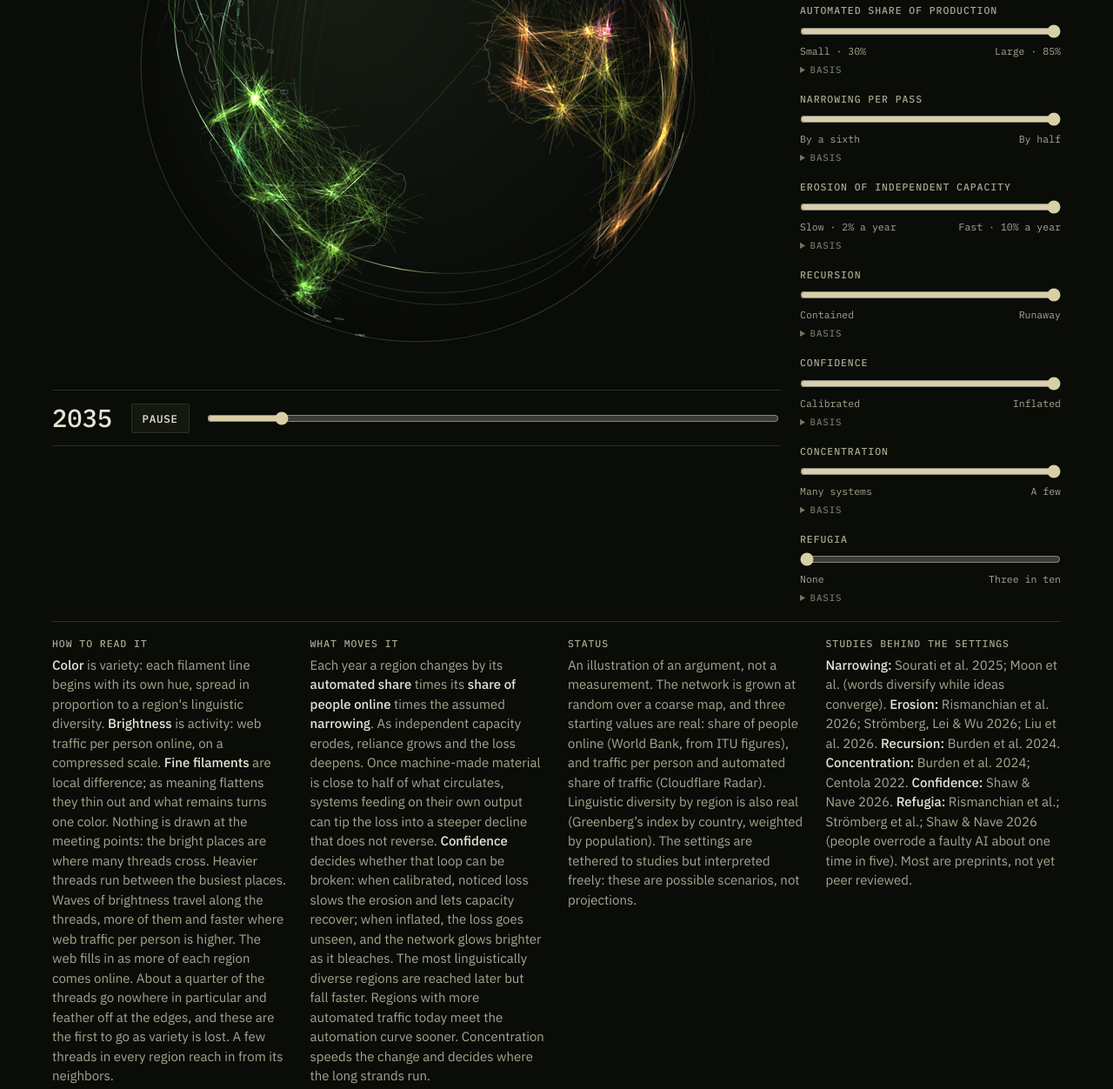
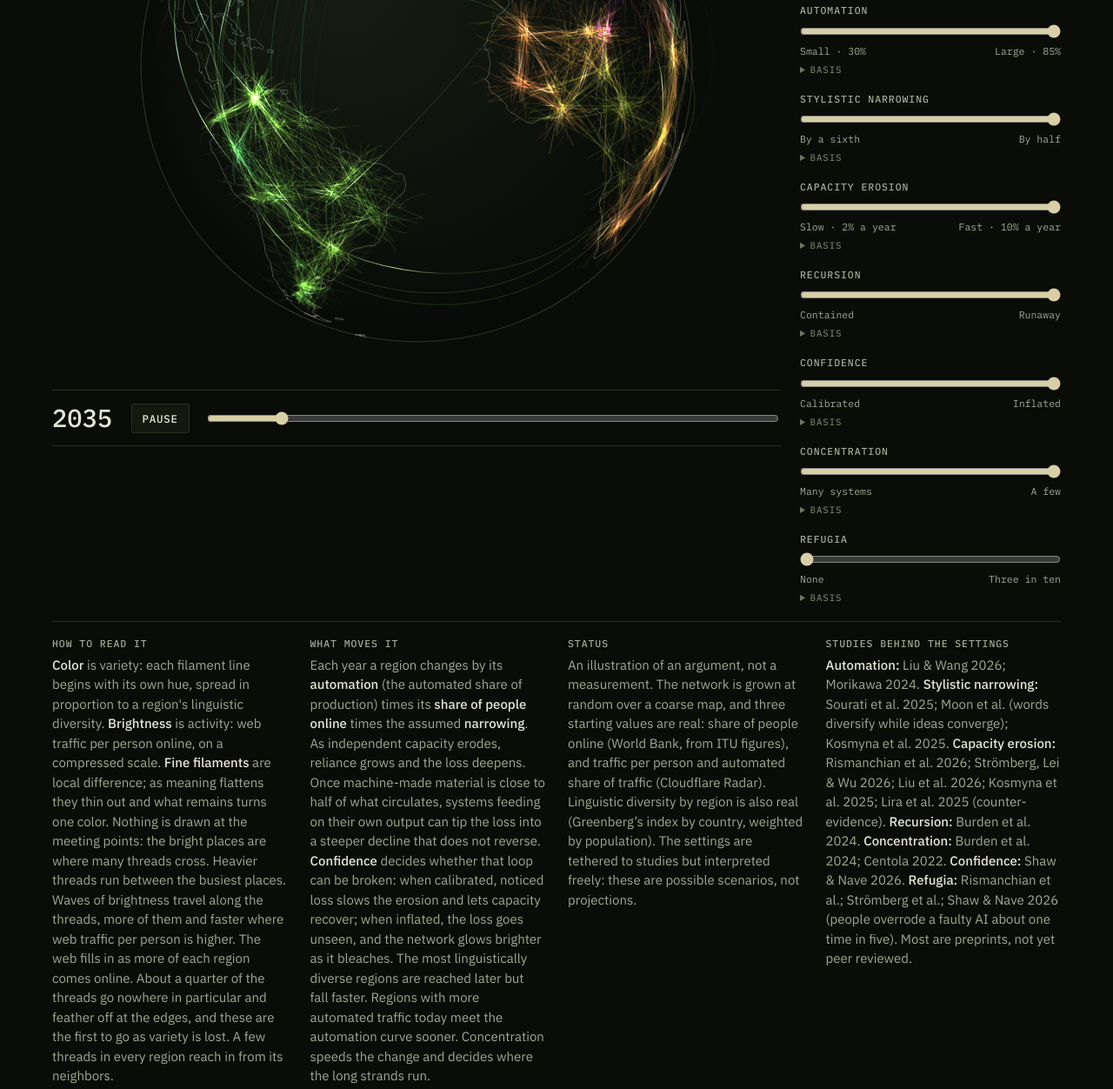
Before and after one commit to adamrzepka-droid/meaningecology, a plain HTML site: page daedala.html in a window 1280 px wide. Shown: the part 744-1996 px from the top of the page at 87% size. Drawn offline with Linux system fonts and the light colour scheme; animation ran at ten frames a second.

Commit message:
Updated from Publii

```diff
--- a/daedala.html
+++ b/daedala.html
@@ -87,18 +87,18 @@ details a{color:var(--ink)}
           <button type="button" data-a="1" data-n="1" data-e="1" data-k="1" data-q="1" data-c="0" data-d="The same pressures apply as in Monoculture, but spread across many systems. Each seals itself off into its own distinct variations (a vivid color), but the connections between them die.">Archipelago</button>
         </div>
         <p id="pdesc" aria-live="polite" data-custom="Your own settings. Choose a future above to return to a named scenario." style="color:var(--muted);min-height:6.2em"></p></div>
-      <div class="group"><h2>Automated share of production</h2>
-        <input type="range" id="sA" min="0" max="100" step="1" value="100" aria-label="Automated share of production, from small to large">
+      <div class="group"><h2>Automation</h2>
+        <input type="range" id="sA" min="0" max="100" step="1" value="100" aria-label="Automation: automated share of production, from small to large">
         <div class="poles"><span>Small · 30%</span><span>Large · 85%</span></div>
-        <details><summary>Basis</summary><p>No study fixes where this ends up; both ends are assumptions. Each region’s starting point is real: the automated share of its web traffic, from Cloudflare Radar. Adoption by country follows <a href="https://doi.org/10.1016/j.worlddev.2025.107260" target="_blank" rel="noopener">Liu &amp; Wang 2026</a>. One estimate put AI-generated pages at about 14 percent of Google results by September 2024 (cited in <a href="https://papers.ssrn.com/sol3/papers.cfm?abstract_id=5045155" target="_blank" rel="noopener">Burden et al. 2024</a>).</p></details></div>
-      <div class="group"><h2>Narrowing per pass</h2>
-        <input type="range" id="sN" min="0" max="100" step="1" value="100" aria-label="Narrowing per pass, from a sixth to a half">
+        <details><summary>Basis</summary><p>The automated share of what is produced. No study fixes where this ends up; both ends are assumptions. Each region’s starting point is real: the automated share of its web traffic, from Cloudflare Radar. Adoption by country follows <a href="https://doi.org/10.1016/j.worlddev.2025.107260" target="_blank" rel="noopener">Liu &amp; Wang 2026</a>. One estimate put AI-generated pages at about 14 percent of Google results by September 2024 (cited in <a href="https://papers.ssrn.com/sol3/papers.cfm?abstract_id=5045155" target="_blank" rel="noopener">Burden et al. 2024</a>). Use is still shallow: in Morikawa 2024 (RIETI DP 24-E-084), 8.3 percent of Japanese workers used AI at work, up from 5.8 percent a year earlier, for about 15 percent of their tasks.</p></details></div>
+      <div class="group"><h2>Stylistic narrowing</h2>
+        <input type="range" id="sN" min="0" max="100" step="1" value="100" aria-label="Stylistic narrowing per pass, from a sixth to a half">
         <div class="poles"><span>By a sixth</span><span>By half</span></div>
-        <details><summary>Basis</summary><p><a href="https://arxiv.org/abs/2502.11266" target="_blank" rel="noopener">Sourati et al. 2025</a>: when AI rewrote people’s texts, variety of style fell by 16 to 51 percent. Moon et al. (preprint): in 372,793 admissions essays, variety of words rose while variety of ideas fell.</p></details></div>
-      <div class="group"><h2>Erosion of independent capacity</h2>
-        <input type="range" id="sE" min="0" max="100" step="1" value="100" aria-label="Erosion of independent capacity, from slow to fast">
+        <details><summary>Basis</summary><p><a href="https://arxiv.org/abs/2502.11266" target="_blank" rel="noopener">Sourati et al. 2025</a>: when AI rewrote people’s texts, variety of style fell by 16 to 51 percent. Moon et al. (preprint): in 372,793 admissions essays, variety of words rose while variety of ideas fell. Kosmyna et al. 2025 (preprint): essays written with AI converged on the same names, phrases and topics.</p></details></div>
+      <div class="group"><h2>Capacity erosion</h2>
+        <input type="range" id="sE" min="0" max="100" step="1" value="100" aria-label="Capacity erosion, from slow to fast">
         <div class="poles"><span>Slow · 2% a year</span><span>Fast · 10% a year</span></div>
-        <details><summary>Basis</summary><p><a href="https://arxiv.org/abs/2605.21629" target="_blank" rel="noopener">Rismanchian et al. 2026</a>: students’ time on AI-solvable problems fell 2.8 percent a quarter, and retention fell with it. Strömberg, Lei &amp; Wu 2026 (CEPR DP21577): exam scores down a fifth within six months. <a href="https://arxiv.org/abs/2604.04721" target="_blank" rel="noopener">Liu et al. 2026</a>: worse performance alone after ten minutes of help. The slow end is an assumption.</p></details></div>
+        <details><summary>Basis</summary><p><a href="https://arxiv.org/abs/2605.21629" target="_blank" rel="noopener">Rismanchian et al. 2026</a>: students’ time on AI-solvable problems fell 2.8 percent a quarter, and retention fell with it. Strömberg, Lei &amp; Wu 2026 (CEPR DP21577): exam scores down a fifth within six months. <a href="https://arxiv.org/abs/2604.04721" target="_blank" rel="noopener">Liu et al. 2026</a>: worse performance alone after ten minutes of help. Kosmyna et al. 2025 (preprint, 54 people): 15 of 18 who wrote with AI could not quote their own essay minutes later, and the effects carried over when they wrote unaided. Against this, <a href="https://arxiv.org/abs/2502.02880" target="_blank" rel="noopener">Lira et al. 2025</a> (preprint): people who practiced writing with AI wrote better alone a day later, apparently by imitating its examples. Skill can rise while variety narrows, so the slow end stays an assumption.</p></details></div>
       <div class="group"><h2>Recursion</h2>
         <input type="range" id="sQ" min="0" max="100" step="1" value="100" aria-label="Recursion, from contained to runaway">
         <div class="poles"><span>Contained</span><span>Runaway</span></div>
@@ -120,9 +120,9 @@ details a{color:var(--ink)}
 
   <div class="notes">
     <div><h2>How to read it</h2><p><b>Color</b> is variety: each filament line begins with its own hue, spread in proportion to a region's linguistic diversity. <b>Brightness</b> is activity: web traffic per person online, on a compressed scale. <b>Fine filaments</b> are local difference; as meaning flattens they thin out and what remains turns one color. Nothing is drawn at the meeting points: the bright places are where many threads cross. Heavier threads run between the busiest places. Waves of brightness travel along the threads, more of them and faster where web traffic per person is higher. The web fills in as more of each region comes online. About a quarter of the threads go nowhere in particular and feather off at the edges, and these are the first to go as variety is lost. A few threads in every region reach in from its neighbors.</p></div>
-    <div><h2>What moves it</h2><p>Each year a region changes by its <b>automated share</b> times its <b>share of people online</b> times the assumed <b>narrowing</b>. As independent capacity erodes, reliance grows and the loss deepens. Once machine-made material is close to half of what circulates, systems feeding on their own output can tip the loss into a steeper decline that does not reverse. <b>Confidence</b> decides whether that loop can be broken: when calibrated, noticed loss slows the erosion and lets capacity recover; when inflated, the loss goes unseen, and the network glows brighter as it bleaches. The most linguistically diverse regions are reached later but fall faster. Regions with more automated traffic today meet the automation curve sooner. Concentration speeds the change and decides where the long strands run.</p></div>
+    <div><h2>What moves it</h2><p>Each year a region changes by its <b>automation</b> (the automated share of production) times its <b>share of people online</b> times the assumed <b>narrowing</b>. As independent capacity erodes, reliance grows and the loss deepens. Once machine-made material is close to half of what circulates, systems feeding on their own output can tip the loss into a steeper decline that does not reverse. <b>Confidence</b> decides whether that loop can be broken: when calibrated, noticed loss slows the erosion and lets capacity recover; when inflated, the loss goes unseen, and the network glows brighter as it bleaches. The most linguistically diverse regions are reached later but fall faster. Regions with more automated traffic today meet the automation curve sooner. Concentration speeds the change and decides where the long strands run.</p></div>
     <div><h2>Status</h2><p>An illustration of an argument, not a measurement. The network is grown at random over a coarse map, and three starting values are real: share of people online (World Bank, from ITU figures), and traffic per person and automated share of traffic (Cloudflare Radar). Linguistic diversity by region is also real (Greenberg’s index by country, weighted by population). The settings are tethered to studies but interpreted freely: these are possible scenarios, not projections.</p></div>
-    <div><h2>Studies behind the settings</h2><p><b>Narrowing:</b> Sourati et al. 2025; Moon et al. (words diversify while ideas converge). <b>Erosion:</b> Rismanchian et al. 2026; Strömberg, Lei &amp; Wu 2026; Liu et al. 2026. <b>Recursion:</b> Burden et al. 2024. <b>Concentration:</b> Burden et al. 2024; Centola 2022. <b>Confidence:</b> Shaw &amp; Nave 2026. <b>Refugia:</b> Rismanchian et al.; Strömberg et al.; Shaw &amp; Nave 2026 (people overrode a faulty AI about one time in five). Most are preprints, not yet peer reviewed.</p></div>
+    <div><h2>Studies behind the settings</h2><p><b>Automation:</b> Liu &amp; Wang 2026; Morikawa 2024. <b>Stylistic narrowing:</b> Sourati et al. 2025; Moon et al. (words diversify while ideas converge); Kosmyna et al. 2025. <b>Capacity erosion:</b> Rismanchian et al. 2026; Strömberg, Lei &amp; Wu 2026; Liu et al. 2026; Kosmyna et al. 2025; Lira et al. 2025 (counter-evidence). <b>Recursion:</b> Burden et al. 2024. <b>Concentration:</b> Burden et al. 2024; Centola 2022. <b>Confidence:</b> Shaw &amp; Nave 2026. <b>Refugia:</b> Rismanchian et al.; Strömberg et al.; Shaw &amp; Nave 2026 (people overrode a faulty AI about one time in five). Most are preprints, not yet peer reviewed.</p></div>
   </div>
 </div>
 <script>
```
Also changed, not shown: archival-intelligence.html (+5 -5 lines).
